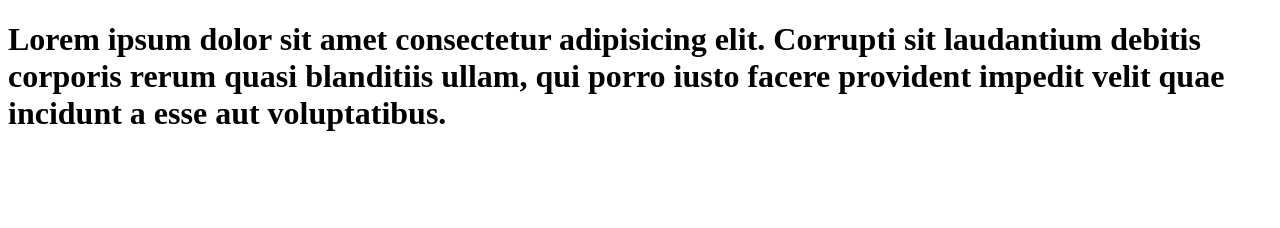
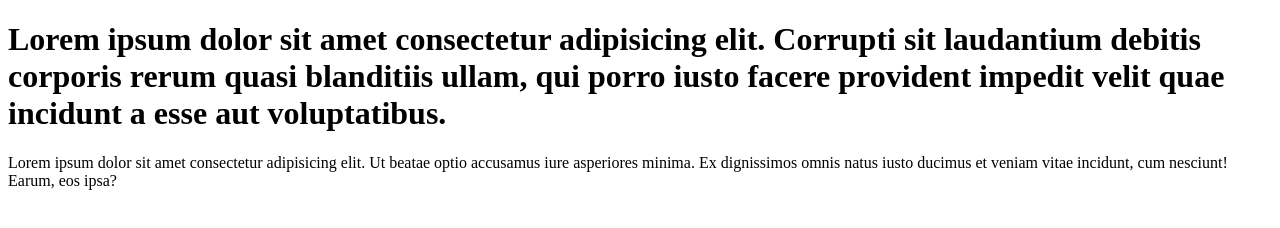
Before and after one commit to Sahilu-Mikiyas/learn_git, a plain HTML site: page index.html in a window 1280 px wide. Drawn offline with Linux system fonts and the light colour scheme.

Commit message:
add paragraph to code

```diff
--- a/index.html
+++ b/index.html
@@ -11,5 +11,11 @@
       laudantium debitis corporis rerum quasi blanditiis ullam, qui porro iusto
       facere provident impedit velit quae incidunt a esse aut voluptatibus.
     </h1>
+
+    <p>
+      Lorem ipsum dolor sit amet consectetur adipisicing elit. Ut beatae optio
+      accusamus iure asperiores minima. Ex dignissimos omnis natus iusto ducimus
+      et veniam vitae incidunt, cum nesciunt! Earum, eos ipsa?
+    </p>
   </body>
 </html>
```
